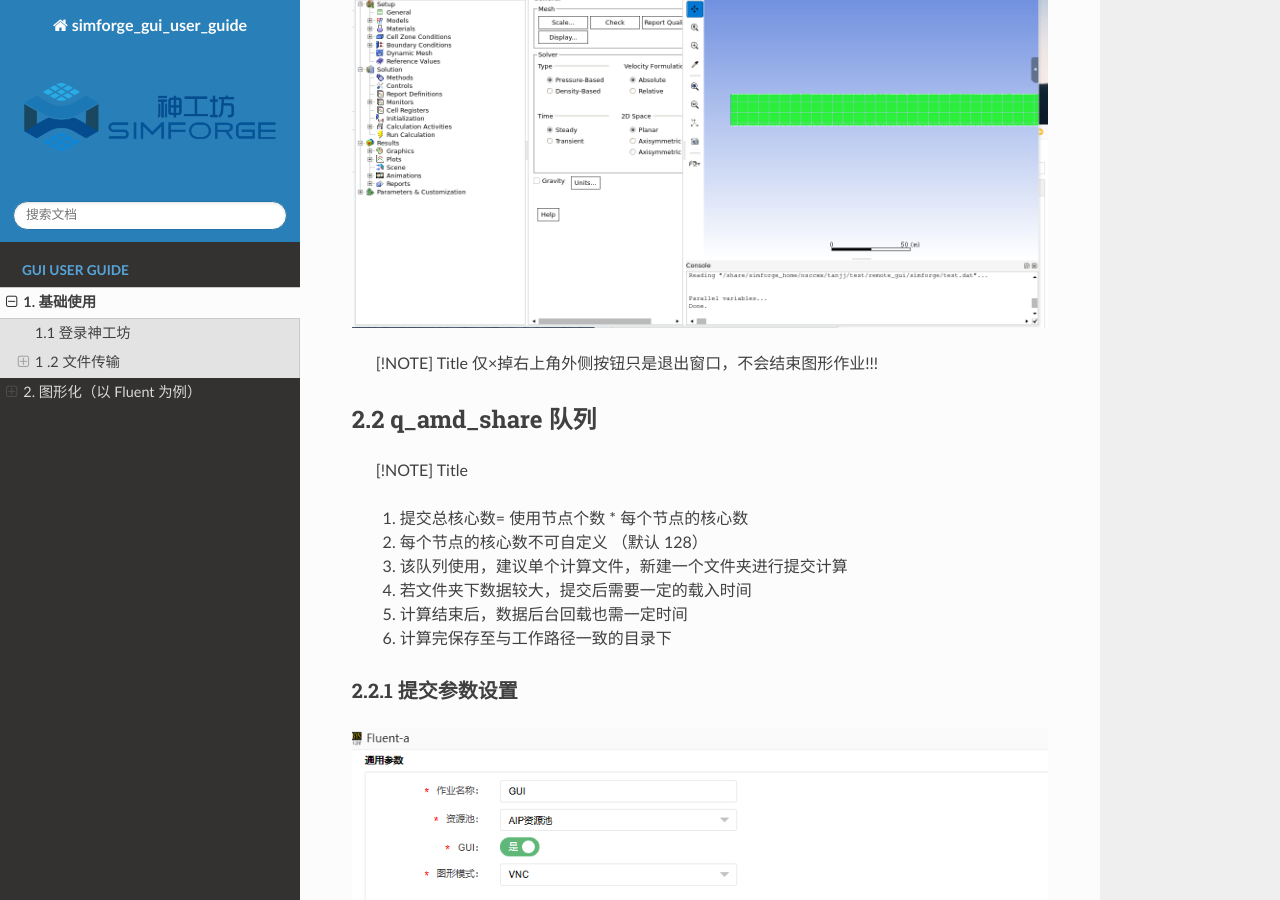
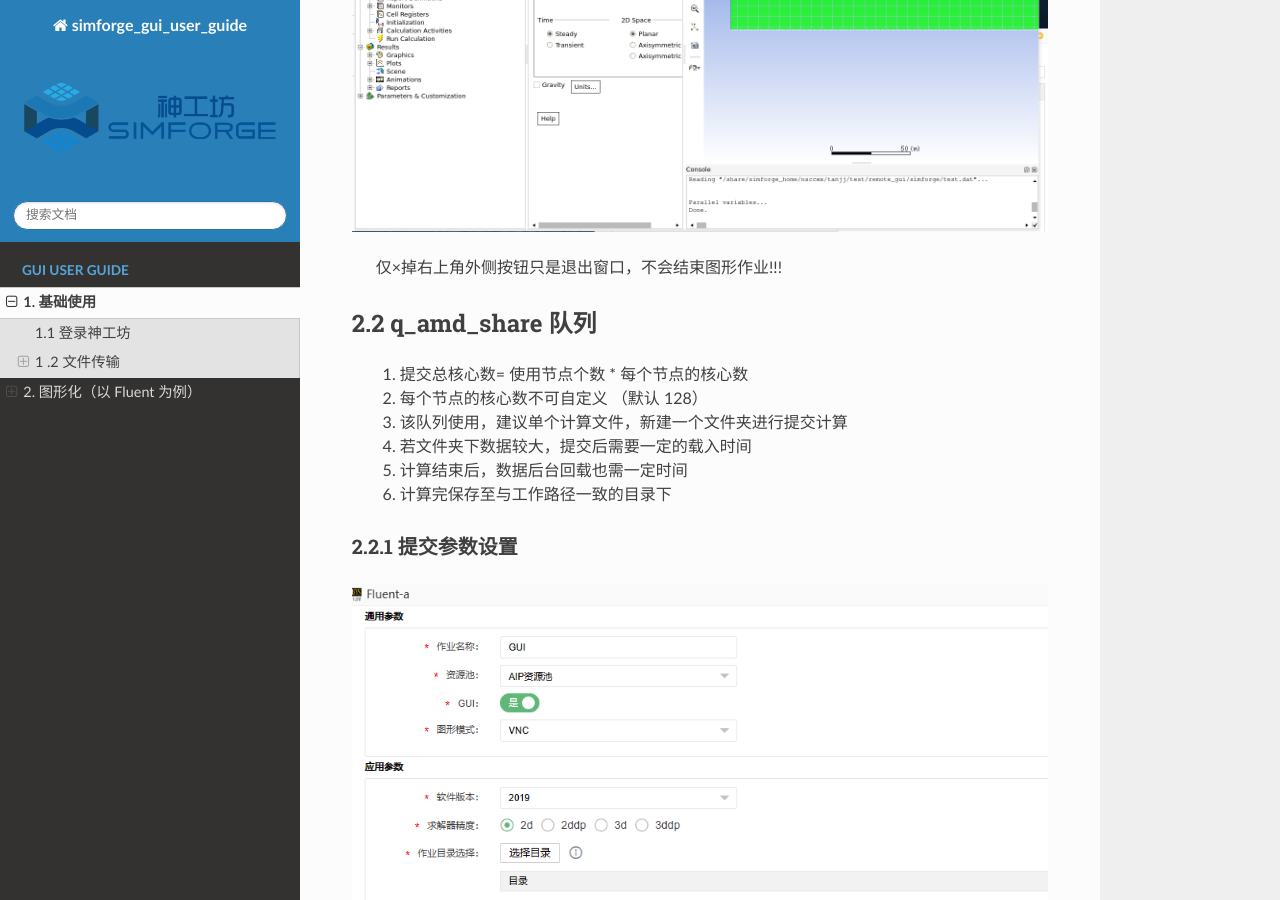
Before and after one commit to simforge-docs/UAVSim, a Sphinx documentation site: the page built from docs/source/simforge_gui_user_guide.md, in a window 1280 px wide and 900 px high, scrolled down 6082 px. Built offline with Sphinx 7.4.7 and the Read the Docs theme 3.1.0, drawn with Linux system fonts in a browser that asks for light colours; some of the changed text lies outside the part shown.

Commit message:
fix:note格式

```diff
--- a/docs/source/simforge_gui_user_guide.md
+++ b/docs/source/simforge_gui_user_guide.md
@@ -6,7 +6,6 @@
 登录网址：https://studio.hpc.simforge.cn/userportal/login.html
 ## 1 .2  文件传输
 
-> [!NOTE] Title
 > 文件传输尽量以压缩包的格式
 
 - 方式 1（适合小型文件）
@@ -35,7 +34,6 @@
 
 ### 1.3 作业管理
 
-> [!NOTE] Title
 > 1. 可查询所有作业的状态，输出，作业信息，以及对作业进行停止操作
 > 2. 作业状态显示为'正常结束'，或者'退出或以非 0 退出码结束' 作业则停止计费
 > 3. 等待中作业不计费
@@ -53,7 +51,6 @@
 
 ##  2.1 q_x 86_sf 和 q_x 86_sf_expr 队列
 
-> [!NOTE] Title
 > 1. 提交总核心数= 使用节点个数 \* 每个节点的核心数
 > 2. 每个节点的核心数可自定义 （1-128） 之间
 
@@ -91,12 +88,10 @@
 
 ![](./attachment/Pastedimage20241104160322.png)
 
-> [!NOTE] Title
 > 仅×掉右上角外侧按钮只是退出窗口，不会结束图形作业!!!
 
 ## 2.2 q_amd_share 队列
 
-> [!NOTE] Title
 > 1. 提交总核心数= 使用节点个数 \* 每个节点的核心数
 > 2. 每个节点的核心数不可自定义 （默认 128）
 > 3. 该队列使用，建议单个计算文件，新建一个文件夹进行提交计算
@@ -126,7 +121,6 @@
 
 - 窗口自适应调整
 
-> [!NOTE] Title
 > 使用浏览器缩放功能
 
 ![](./attachment/Pastedimage20241114134412.png)
@@ -141,6 +135,5 @@
 
 	![](./attachment/Pastedimage20241104162650.png)
 
-> [!NOTE] Title
 > 1.  <font color="#ff0000">作业计费时间段：从点击提交作业开始（作业状态显示运行即开始计费）至点击停止左右结束后（作业状态显示为''正常结束'，或者'退出或以非 0 退出码结束'即停止计费）</font>
 > 2. 作业状态显示为等待时，不计费
```
